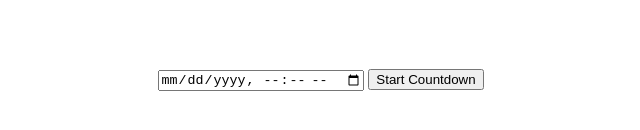
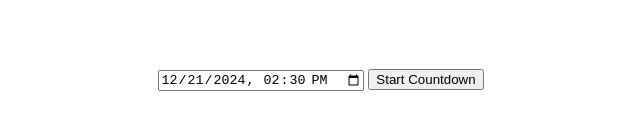
Before and after one commit to ShiroDXD/notion-backend, a website: page index.html in a window 1280 px wide. Shown: the part 254-384 px from the top of the page, 415-1055 px from the left. Drawn offline with Linux system fonts and the light colour scheme.

Commit message:
Kumpuruhu

```diff
--- a/index.html
+++ b/index.html
@@ -64,6 +64,13 @@
     </div>
 
     <script>
+    document.addEventListener('DOMContentLoaded', () => {
+        // Set default value to December 21, 10:30 PM SGT
+        const defaultDate = new Date('2024-12-21T22:30:00+08:00'); // SGT is UTC+8
+        const formattedDate = defaultDate.toISOString().slice(0, 16); // Format to 'yyyy-MM-ddTHH:mm'
+        document.getElementById('event-date').value = formattedDate;
+    });
+
         let countdownInterval;
 
         // Function to fetch the event date from the backend
```
